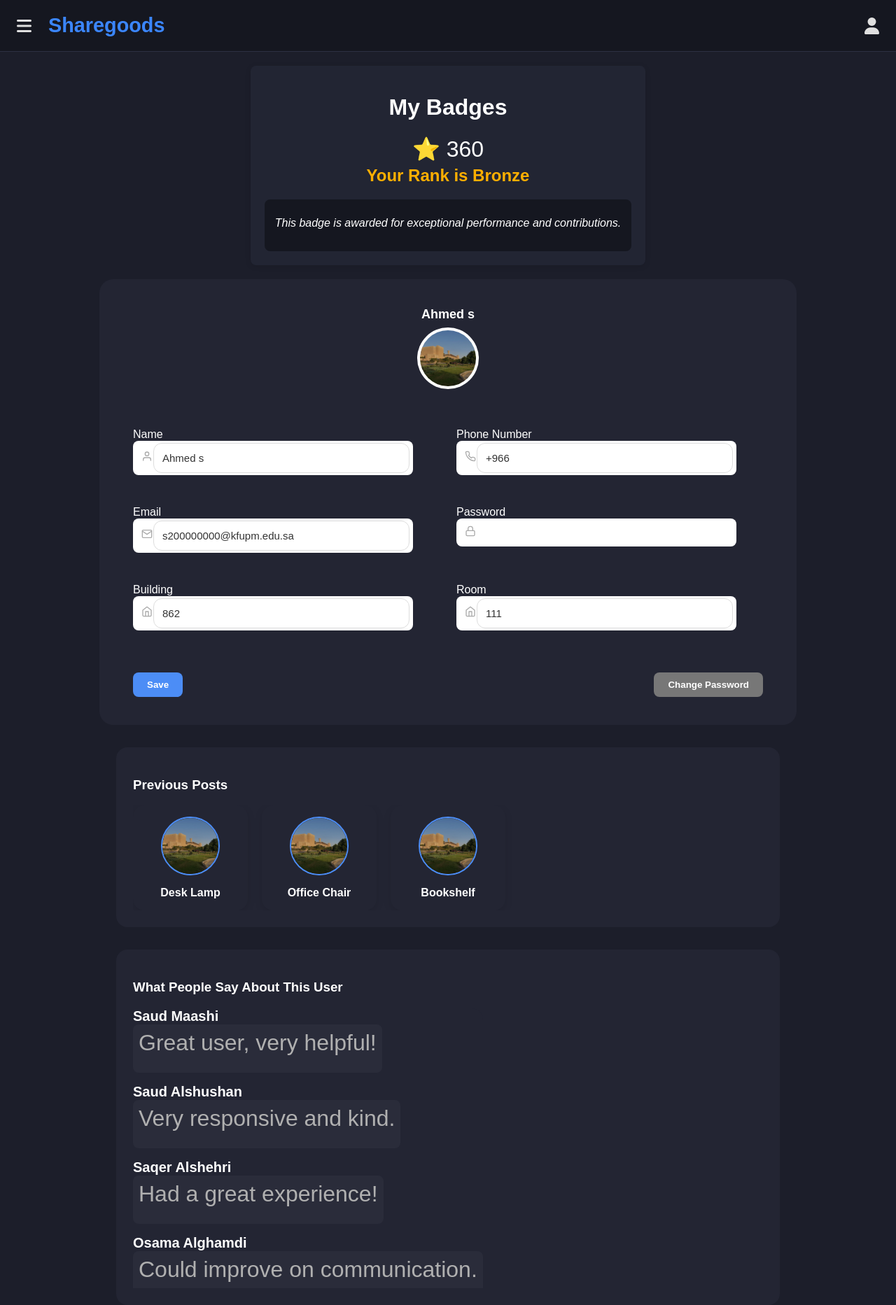
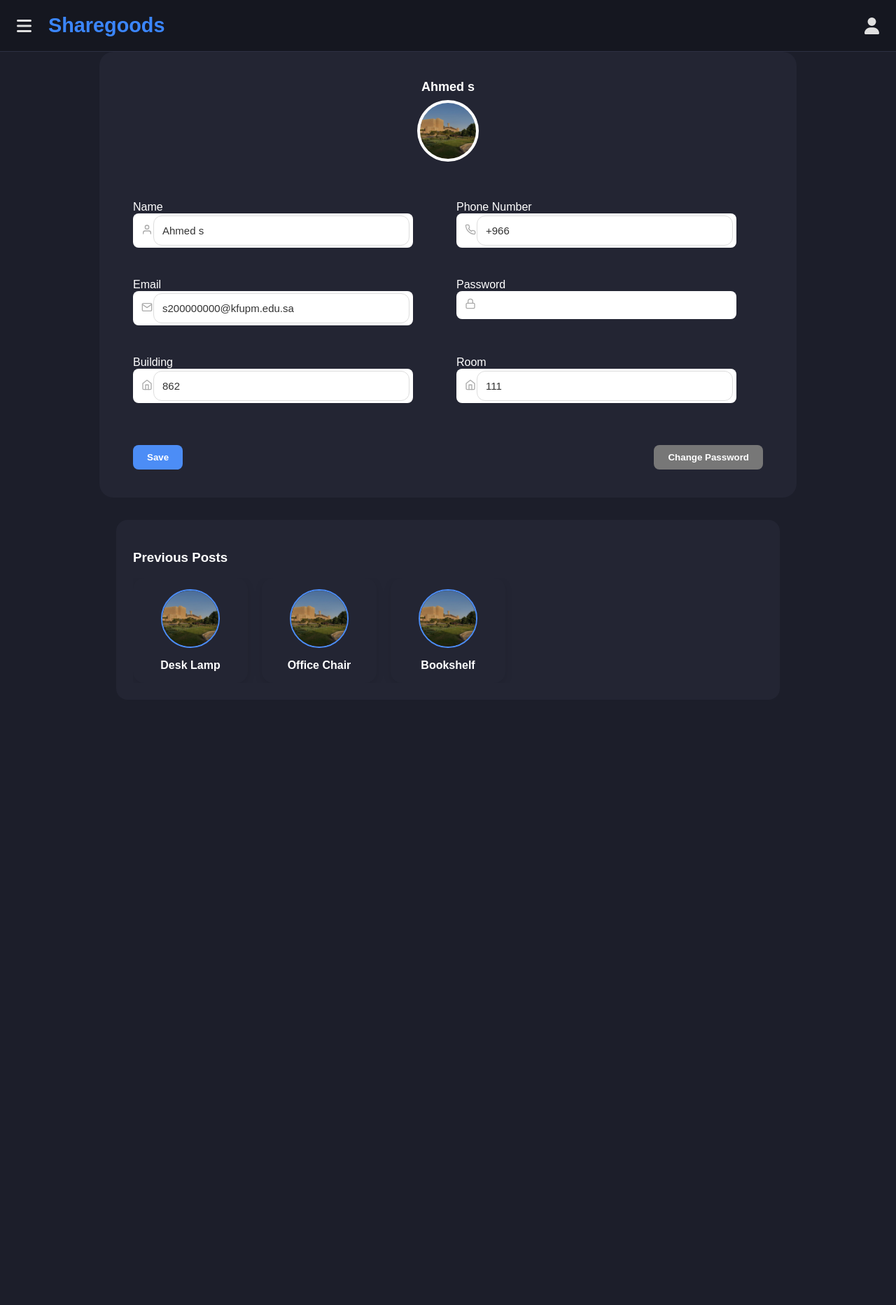
Before and after one commit to SaqerAlshehry/SWE363-project-team10, a React (Vite) app in the folder sharegoods-frontend/: page /profile in a window 1280 px wide. Shown: the whole page at 70% size. After the commit the page ends 1000 px from the top, so only its background shows below. Built offline with nearby package versions, Linux system fonts and the light colour scheme.

Commit message:
remove some functionalities

```diff
--- a/sharegoods-frontend/src/pages/AdminDashboard.jsx
+++ b/sharegoods-frontend/src/pages/AdminDashboard.jsx
@@ -7,12 +7,20 @@ import axios from 'axios';
 function AdminDashboard() {
   const [category, setCategory] = useState("");
   const [categories, setCategories] = useState([]);
+  const [totalMembers, setTotalMembers] = useState("0");
+  const [totalListings, setTotalListings] = useState("0");
 
   const navigate = useNavigate();
 
-  const totalMembers = 123;
-  const totalListings = 456;
-  const adminEmails = ["admin1@example.com", "admin2@example.com", "admin3@example.com"];
+  const fetchTotalMembers = async () => {
+    const response = await axios.get("/api/admin/total-members");
+    setTotalMembers(response.data.totalMembers);
+  };
+
+  const fetchTotalListings = async () => {
+    const response = await axios.get("/api/admin/total-listings");
+    setTotalListings(response.data.totalListings);
+  };
 
   const handleAddCategory = async () => {
     if (category.trim()) {
@@ -42,6 +50,8 @@ function AdminDashboard() {
   };
 
   useEffect(() => {
+    fetchTotalMembers();
+    fetchTotalListings();
     fetchCategories();
   }, []);
 
@@ -63,18 +73,7 @@ function AdminDashboard() {
             <p>{totalListings}</p>
           </div>
         </div>
-        <div className="grid-item">
-          <div className="item-card">
-            <h3>Admins’ Emails</h3>
-            <ul className="custom-list">
-              {adminEmails.map((email, index) => (
-                <li key={index}>{email}</li>
-              ))}
-            </ul>
-          </div>
-        </div>
       </div>
-
       <div className="grid-container single-column">
         <div className="grid-item">
           <div className="item-card padded">
@@ -82,7 +81,7 @@ function AdminDashboard() {
             <div className="button-row centered">
               <div className="horizontal-button">
                 <h4 style={{ margin: 0 }}>Manage Listings</h4>
-                <br></br>
+                <br />
                 <button onClick={() => navigate("/manage-listing-details")}>Select</button>
               </div>
             </div>
--- a/sharegoods-frontend/src/pages/PostItem.jsx
+++ b/sharegoods-frontend/src/pages/PostItem.jsx
@@ -1,4 +1,4 @@
-import React, { useState } from 'react';
+import React, { useState, useEffect } from 'react';
 import TextField from '../components/TextField';
 import '../styles/PostItem.css';
 import { useNavigate } from 'react-router-dom';
@@ -8,9 +8,36 @@ function PostItem() {
   const [title, setTitle] = useState('');
   const [description, setDescription] = useState('');
   const [listingType, setListingType] = useState('trade');
-  const [itemType, setItemType] = useState('other');
+  const [itemType, setItemType] = useState('');
+  const [categories, setCategories] = useState([]);
+  const [isLoading, setIsLoading] = useState(true);
   const navigate = useNavigate();
 
+  // Fetch categories when component mounts
+  useEffect(() => {
+    const fetchCategories = async () => {
+      try {
+        const response = await fetch("http://localhost:3000/api/categories");
+        if (!response.ok) {
+          throw new Error('Failed to fetch categories');
+        }
+        const data = await response.json();
+        setCategories(data);
+
+        // Set default item type to first category if available
+        if (data.length > 0) {
+          setItemType(data[0]._id);
+        }
+
+        setIsLoading(false);
+      } catch (error) {
+        console.error("Error fetching categories:", error);
+        setIsLoading(false);
+      }
+    };
+
+    fetchCategories();
+  }, []);
 
   const handleSubmit = async (e) => {
     e.preventDefault();
@@ -19,7 +46,7 @@ function PostItem() {
       title,
       description,
       type: listingType.charAt(0).toUpperCase() + listingType.slice(1),
-      itemType,
+      itemType: itemType, // Changed back to itemType to match backend expectations
       image: imagePreview,
       //userId:
     };
@@ -101,17 +128,26 @@ function PostItem() {
 
           <div className="text-field">
             <label className="text-label">Item Type</label>
+            {isLoading ? (
+              <p>Loading categories...</p>
+            ) : (
               <select
                 value={itemType}
                 onChange={(e) => setItemType(e.target.value)}
                 className="type-select"
+                required
               >
-              <option value="electronics">Electronics</option>
-              <option value="furniture">Furniture</option>
-              <option value="clothing">Clothing</option>
-              <option value="books">Books</option>
-              <option value="other">Other</option>
+                {categories.length > 0 ? (
+                  categories.map((category) => (
+                    <option key={category._id} value={category.name}>
+                      {category.name}
+                    </option>
+                  ))
+                ) : (
+                  <option value="">No categories available</option>
+                )}
               </select>
+            )}
           </div>
 
           <div className="text-field">
@@ -137,7 +173,6 @@ function PostItem() {
       </div>
     </div>
   );
-
 }
 
 export default PostItem;
--- a/sharegoods-frontend/src/pages/Profile.jsx
+++ b/sharegoods-frontend/src/pages/Profile.jsx
@@ -1,11 +1,11 @@
-import React, { useState } from 'react';
+import React, { useState, useEffect } from 'react';
 import TextField from '../components/TextField';
 import Avatar from '../components/Avatar';
 import { FiUser, FiMail, FiPhone, FiLock, FiHome } from 'react-icons/fi';
-import '../styles/Profile.css'
+import '../styles/Profile.css';
 import HistoryItems from '../components/HistoryItems';
 import { useNavigate } from 'react-router-dom';
-
+import axios from 'axios';
 
 function Profile() {
   const [name, setName] = useState('Ahmed s');
@@ -14,29 +14,6 @@ function Profile() {
   const [password, setPassword] = useState('');
   const [building, setBuilding] = useState('862');
   const [room, setRoom] = useState('111');
-
-  const comments = [
-    {
-      name: 'Saud Maashi',
-      comment: 'Great user, very helpful!',
-    },
-    {
-      name: 'Saud Alshushan',
-      comment: 'Very responsive and kind.',
-    },
-    {
-      name: 'Saqer Alshehri',
-      comment: 'Had a great experience!',
-    },
-    {
-      name: 'Osama Alghamdi',
-      comment: 'Could improve on communication.',
-    },
-    {
-      name: 'Hussain Alabdalali',
-      comment: 'Highly recommended!',
-    },
-  ];
 
   const handleSubmit = (e) => {
     e.preventDefault();
@@ -51,18 +28,6 @@ function Profile() {
 
   return (
     <div className="profile-page">
-      <div className="badge-container">
-        <div className="badge-header">
-          <h1>My Badges</h1>
-          <p>⭐ 360</p>
-          <p className="badge-rank">Your Rank is Bronze</p>
-        </div>
-        <div className="badge-content">
-          <p className="badge-description">
-            This badge is awarded for exceptional performance and contributions.
-          </p>
-        </div>
-      </div>
       <div className="profile-card">
         <Avatar name={name} image="/assets/kfupm.jpg" onEdit={handleBadgePageNavigation} />
         <form onSubmit={handleSubmit} className="form-grid">
@@ -87,26 +52,8 @@ function Profile() {
           <HistoryItems itemImage="/assets/kfupm.jpg" title="Bookshelf" />
         </div>
       </div>
-      <div className="history-card">
-        <h3>What People Say About This User</h3>
-        <div className="history-grid">
-          <div className='comments-container'>
-            {comments.map((comment, index) => (
-              <div key={index} className="comment-wrapper">
-                <strong>{comment.name}</strong>
-                <div className="comment">
-                  <p>{comment.comment}</p>
-                </div>
-              </div>
-            ))}
-
-          </div>
-        </div>
-      </div>
-
     </div>
   );
-
 }
 
 export default Profile;
--- a/sharegoods-frontend/src/styles/Profile.css
+++ b/sharegoods-frontend/src/styles/Profile.css
@@ -191,3 +191,22 @@ form.form-grid {
   display: flex;
   justify-content: space-between;
 }
+
+.comment-post {
+  display: flex;
+  justify-content: space-between;
+  align-items: center;
+  margin-top: 20px;
+}
+
+.post-comment-button {
+  background-color: #007bff;
+  color: white;
+  border: none;
+  padding: 10px 20px;
+  cursor: pointer;
+}
+
+.post-comment-button:hover {
+  background-color: #0056b3;
+}
```
Also changed, not shown: sharegoods-frontend/src/pages/Home.jsx (indentation only). Lines whose indentation alone changed are shown as unchanged.
